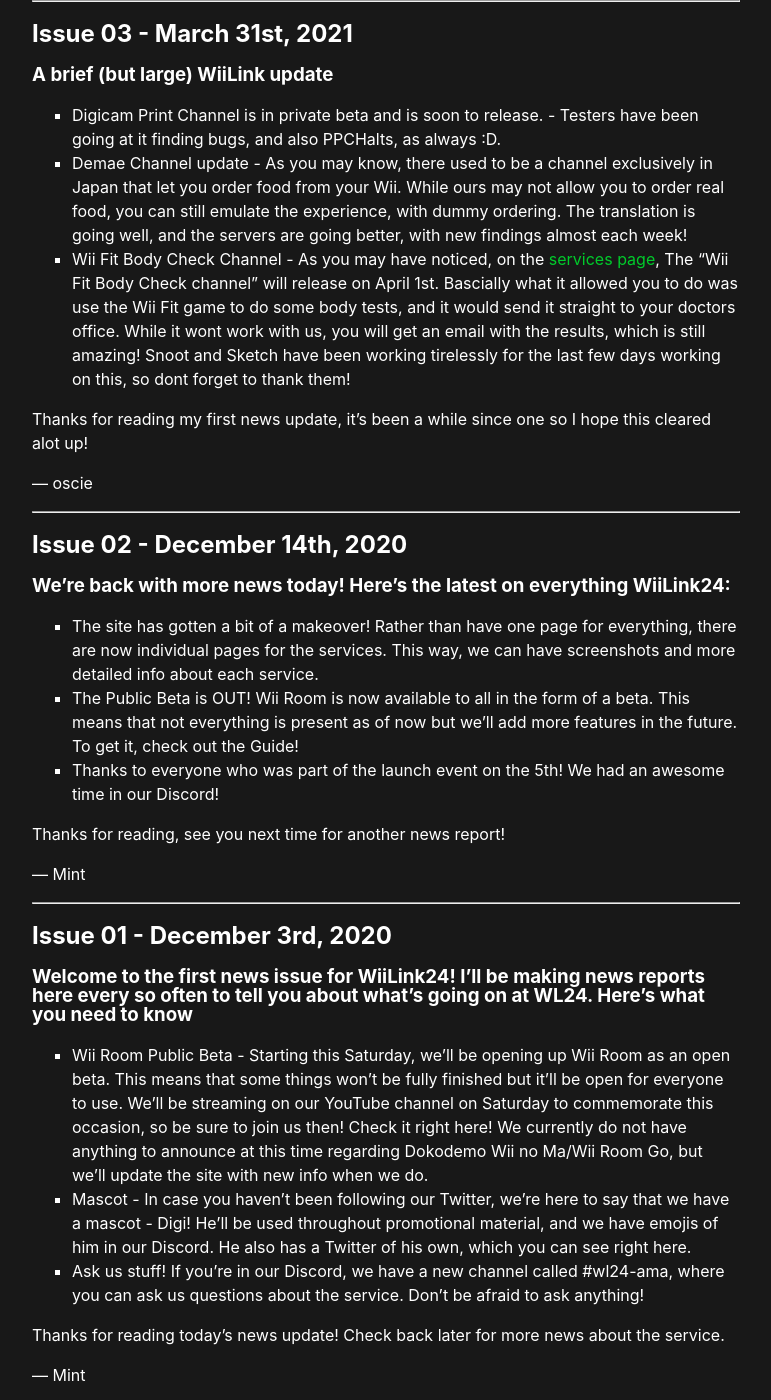
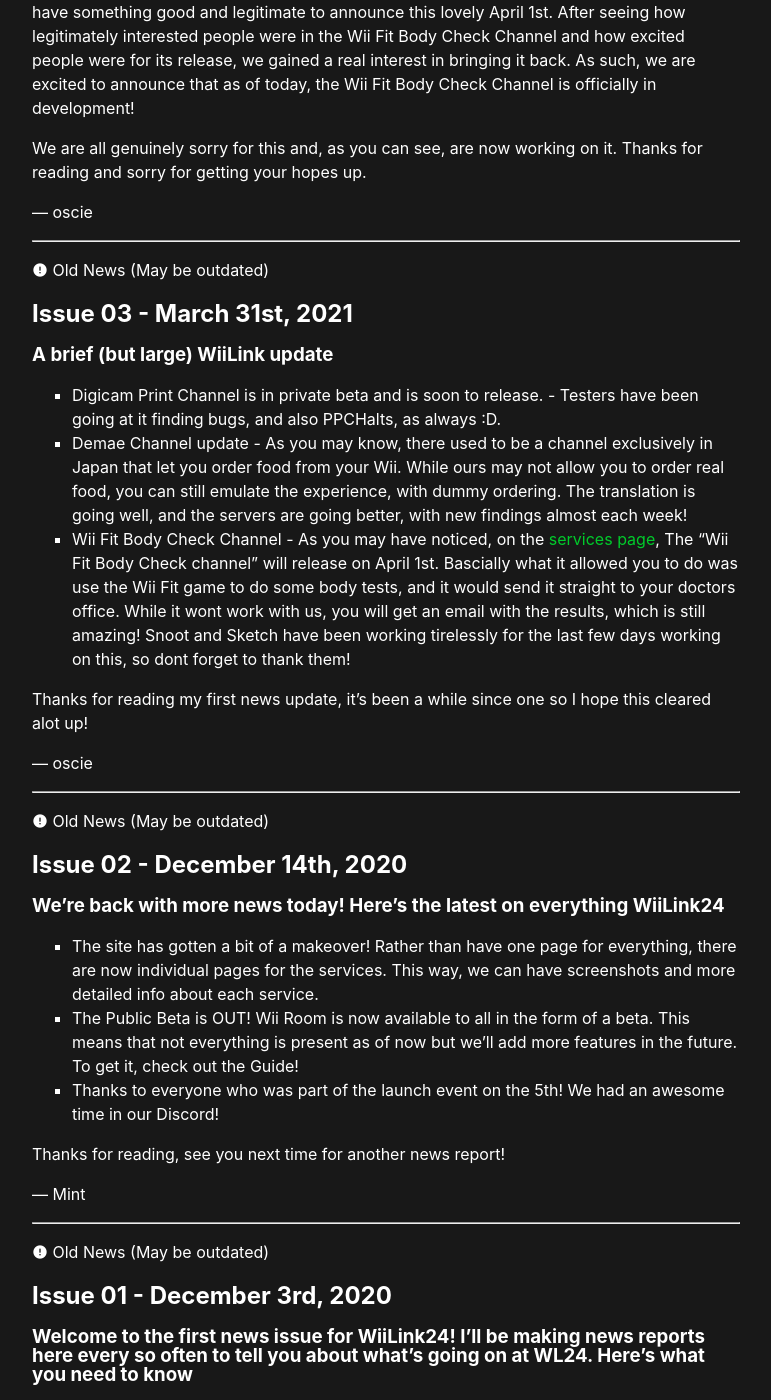
Before and after one commit to WiiLink24/WiiLink24.github.io, a Jekyll site: the page built from news.md, in a window 1280 px wide and 1400 px high, scrolled down 9285 px. Shown: the whole window, without its empty margins (254-1025 px from the left). Built offline with Jekyll 4.4.1, drawn with Linux system fonts in a browser that asks for light colours; some of the changed text lies outside the part shown.

Commit message:
added an old news flag thing

```diff
--- a/news.md
+++ b/news.md
@@ -97,6 +97,8 @@
 
 ---
 
+{{ site.oldnews }}
+
 ## Issue 09 - January 3rd, 2022
 
 ### Happy New Year
@@ -130,6 +132,8 @@
 &mdash; oscie
 
 ---
+
+{{ site.oldnews }}
 
 ## Issue 08 - December 5th, 2021
 
@@ -166,6 +170,8 @@
 &mdash; oscie
 
 ---
+
+{{ site.oldnews }}
 
 ## Issue 07 - November 23rd, 2021
 
@@ -211,6 +217,8 @@
 
 ---
 
+{{ site.oldnews }}
+
 ## Issue 06 - May 15th, 2021
 
 ### Digicam. Full. Public. Release
@@ -235,6 +243,8 @@
 &mdash; oscie
 
 ---
+
+{{ site.oldnews }}
 
 ## Issue 05 - May 1st, 2021
 
@@ -262,6 +272,8 @@
 
 ---
 
+{{ site.oldnews }}
+
 ## Issue 04 - April 1st, 2021
 
 ### An update to yesterday's update
@@ -273,6 +285,8 @@
 &mdash; oscie
 
 ---
+
+{{ site.oldnews }}
 
 ## Issue 03 - March 31st, 2021
 
@@ -288,9 +302,11 @@
 
 ---
 
+{{ site.oldnews }}
+
 ## Issue 02 - December 14th, 2020
 
-### We're back with more news today! Here's the latest on everything WiiLink24:
+### We're back with more news today! Here's the latest on everything WiiLink24
 
 - The site has gotten a bit of a makeover! Rather than have one page for everything, there are now individual pages for the services. This way, we can have screenshots and more detailed info about each service.
 - The Public Beta is OUT! Wii Room is now available to all in the form of a beta. This means that not everything is present as of now but we'll add more features in the future. To get it, check out the Guide!
@@ -301,6 +317,8 @@
 &mdash; Mint
 
 ---
+
+{{ site.oldnews }}
 
 ## Issue 01 - December 3rd, 2020
 
```
